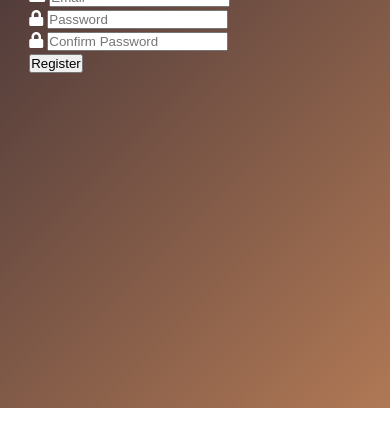
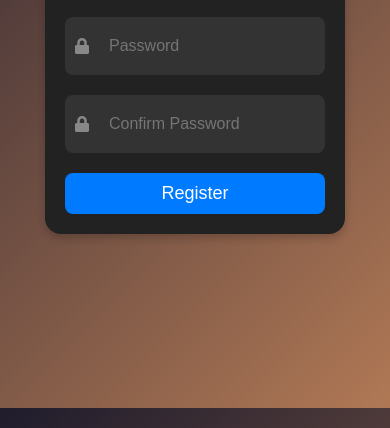
Before and after one commit to Pratinav-Tewari/WebSocket-Chat, a website: page public/register.html in a window 390 px wide. Shown: the part 436-864 px from the top of the page. Drawn offline with nearby package versions, Linux system fonts and the light colour scheme.

Commit message:
Update style.css
additions to the style.css

```diff
--- a/public/style.css
+++ b/public/style.css
@@ -191,6 +191,120 @@ body {
 .clear-history:hover {
     background-color: #ff1e00b3;
 }
+.register-container {
+    display: flex;
+    justify-content: center;
+    align-items: center;
+    height: 100vh;
+    text-align: center;
+    border: none;
+}
+
+.register-form {
+    background-color: #222222;
+    padding: 20px;
+    border-radius: 16px;
+    box-shadow: 0 4px 8px rgba(0, 0, 0, 0.2);
+    max-width: 350px;
+    width: 100%;
+}
+
+.input-group {
+    display: flex;
+    align-items: center;
+    margin-bottom: 20px;
+    background-color: #333333;
+    padding: 10px;
+    border-radius: 8px;
+}
+
+.input-group > span {
+    color: #888888;
+    margin-right: 10px;
+}
+
+.input-field {
+    width: 100%;
+    border: none;
+    padding: 10px;
+    outline: none;
+    font-size: 16px;
+    background-color: transparent;
+    color: #ffffff;
+}
+
+.register-button {
+    width: 100%;
+    padding: 10px;
+    border: none;
+    border-radius: 8px;
+    background-color: #007bff;
+    color: #ffffff;
+    font-size: 18px;
+    cursor: pointer;
+    transition: background-color 0.3s ease;
+}
+
+.register-button:hover {
+    background-color: #0056b3;
+}
+
+.login-container {
+    display: flex;
+    justify-content: center;
+    align-items: center;
+    height: 100vh;
+    text-align: center;
+}
+
+.login-form {
+    background-color: #222222;
+    padding: 20px;
+    border-radius: 16px;
+    box-shadow: 0 4px 8px rgba(0, 0, 0, 0.2);
+    max-width: 350px;
+    width: 100%;
+}
+
+.input-group {
+    display: flex;
+    align-items: center;
+    margin-bottom: 20px;
+    background-color: #333333;
+    padding: 10px;
+    border-radius: 8px;
+}
+
+.input-group > span {
+    color: #888888;
+    margin-right: 10px;
+}
+
+.input-field {
+    width: 100%;
+    border: none;
+    padding: 10px;
+    outline: none;
+    font-size: 16px;
+    background-color: transparent;
+    color: #ffffff;
+}
+
+.login-button {
+    width: 100%;
+    padding: 10px;
+    border: none;
+    border-radius: 8px;
+    background-color: #007bff;
+    color: #ffffff;
+    font-size: 18px;
+    cursor: pointer;
+    transition: background-color 0.3s ease;
+}
+
+.login-button:hover {
+    background-color: #0056b3;
+}
 
 @media (max-width: 480px) {
     .main {
@@ -252,4 +366,22 @@ body {
     .v-divider {
         display: none;
     }
+
+    .login-container{
+        flex-direction: column;
+    }
+
+    .register-container{
+        flex-direction: column;
+    }
+
+    .login-form {
+        width: 100%;
+        max-width: 300px;
+    }
+
+    .register-form {
+        width: 100%;
+        max-width: 300px;
+    }
 }
```
